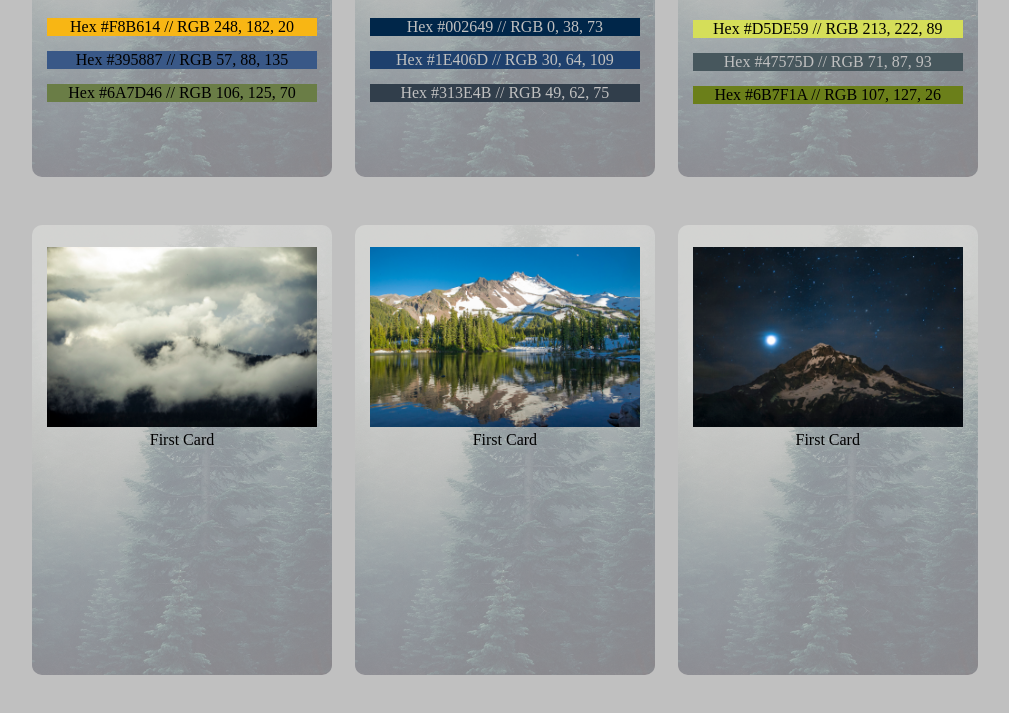
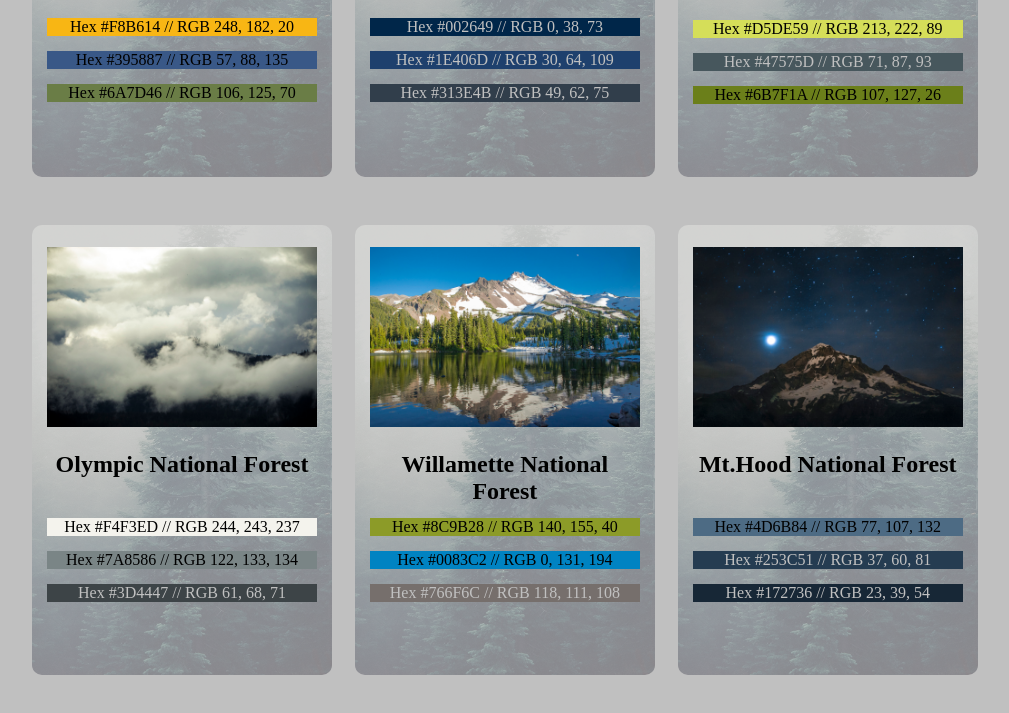
Before and after one commit to GarrettLeePrice/CSS-Colors-of-Oregon, a plain HTML site: page index.html in a window 1280 px wide. Shown: the part 349-1062 px from the top of the page, without its empty margins (123-1132 px from the left). Drawn offline with Linux system fonts and the light colour scheme.

Commit message:
add all swatch content to remaining cards.

```diff
--- a/index.html
+++ b/index.html
@@ -56,15 +56,15 @@
         <div class="card">
           <div class="transBack">
             <div class="card-image">
-              <img src="img/OlympicNF.jpg" alt="Columbia River Gorge">
+              <img src="img/OlympicNF.jpg" alt="Olympic National Forest">
             </div>
             <div class="card-header">
-              First Card
+              <h2>Olympic National Forest</h2>
             </div>
               <div class="card-copy">
-                <div id="swatch1"></div>
-                <div id="swatch2"></div>
-                <div id="swatch3"></div>
+                <div id="swatch4a"><p>Hex #F4F3ED // RGB 244, 243, 237</p></div>
+                <div id="swatch4b"><p>Hex #7A8586 // RGB 122, 133, 134</p></div>
+                <div id="swatch4c"><p>Hex #3D4447 // RGB 61, 68, 71</p></div>
               </div>
           </div>
         </div>
@@ -74,12 +74,12 @@
               <img src="img/WillametteNF.jpg" alt="Columbia River Gorge">
             </div>
             <div class="card-header">
-              First Card
+              <h2>Willamette National Forest</h2>
             </div>
               <div class="card-copy">
-                <div id="swatch1"></div>
-                <div id="swatch2"></div>
-                <div id="swatch3"></div>
+                <div id="swatch5a"><p>Hex #8C9B28 // RGB 140, 155, 40</p></div>
+                <div id="swatch5b"><p>Hex #0083C2 // RGB 0, 131, 194</p></div>
+                <div id="swatch5c"><p>Hex #766F6C // RGB 118, 111, 108</p></div>
               </div>
           </div>
         </div>
@@ -89,12 +89,12 @@
               <img src="img/MtHoodNF.jpg" alt="Columbia River Gorge">
             </div>
             <div class="card-header">
-              First Card
+              <h2>Mt.Hood National Forest</h2>
             </div>
               <div class="card-copy">
-                <div id="swatch1"></div>
-                <div id="swatch2"></div>
-                <div id="swatch3"></div>
+                <div id="swatch6a"><p>Hex #4D6B84 // RGB 77, 107, 132</p></div>
+                <div id="swatch6b"><p>Hex #253C51 // RGB 37, 60, 81</p></div>
+                <div id="swatch6c"><p>Hex #172736 // RGB 23, 39, 54</p></div>
               </div>
             </div>
         </div>
--- a/scss/application.scss
+++ b/scss/application.scss
@@ -71,6 +71,53 @@ p {
 
 }
 
+#swatch4a {
+  background-color: #F4F3ED;
+}
+
+#swatch4b {
+  background-color: #7A8586;
+
+}
+
+#swatch4c {
+  background-color: #3D4447;
+  color: silver;
+
+}
+
+#swatch5a {
+  background-color: #8C9B28;
+}
+
+#swatch5b {
+  background-color: #0083C2;
+
+}
+
+#swatch5c {
+  background-color: #766F6C;
+  color: silver;
+
+}
+
+#swatch6a {
+  background-color: #4D6B84;
+}
+
+#swatch6b {
+  background-color: #253C51;
+  color: silver;
+
+}
+
+#swatch6c {
+  background-color: #172736;
+  color: silver;
+
+}
+
+
 
 .main {
   width: 90vw;
```
Also changed, not shown: css/application.css, 1 other file.
